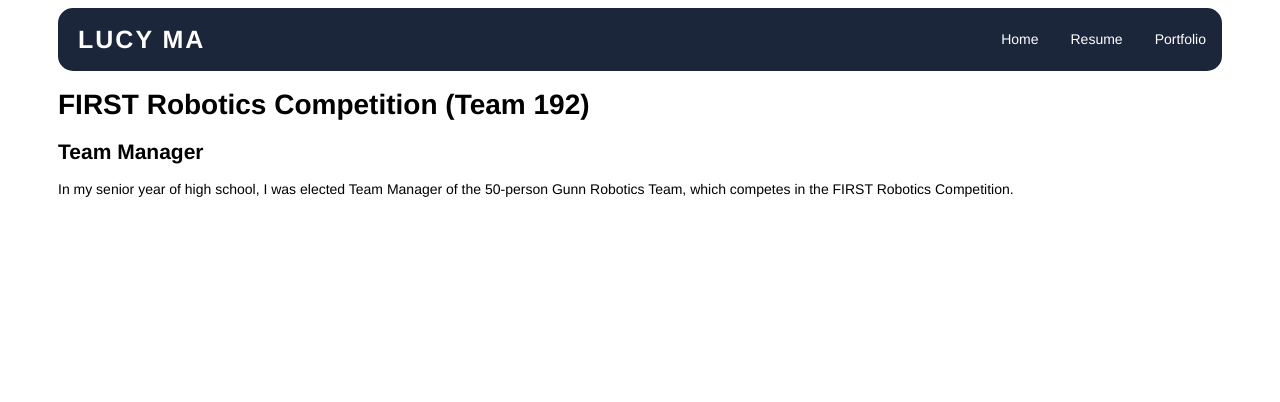
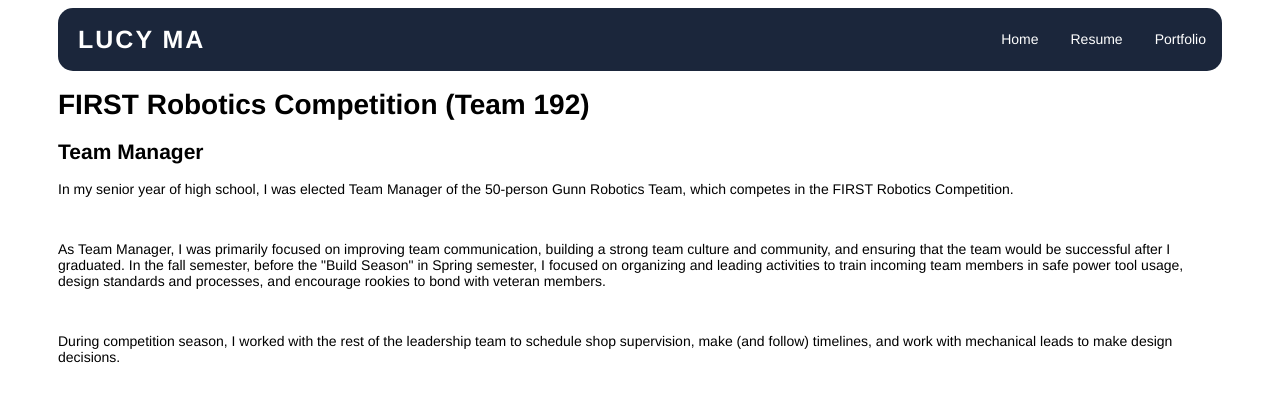
Before and after one commit to lucyttma/lucyttma.github.io, a Jekyll site: the page built from _portfolio/grt192.md, in a window 1280 px wide. Shown: the top 402 px of the page. Built offline with Jekyll 4.4.1, drawn with Linux system fonts in a browser that asks for light colours.

Commit message:
Update grt192.md

```diff
--- a/_portfolio/grt192.md
+++ b/_portfolio/grt192.md
@@ -5,4 +5,9 @@
 organization: Gunn High School
 ---
 
-In my senior year of high school, I was elected Team Manager of the 50-person Gunn Robotics Team, which competes in the FIRST Robotics Competition.
+<p>In my senior year of high school, I was elected Team Manager of the 50-person Gunn Robotics Team, which competes in the FIRST Robotics Competition.</p>
+<p>&nbsp;</p>
+<p>As Team Manager, I was primarily focused on improving team communication, building a strong team culture and community, and ensuring that the team would be successful after I graduated. In the fall semester, before the "Build Season" in Spring semester, I focused on organizing and leading activities to train incoming team members in safe power tool usage, design standards and processes, and encourage rookies to bond with veteran members.</p>
+<p>&nbsp;</p>
+<p>During competition season, I worked with the rest of the leadership team to schedule shop supervision, make (and follow) timelines, and work with mechanical leads to make design decisions.</p>
+<p>&nbsp;</p>
```
